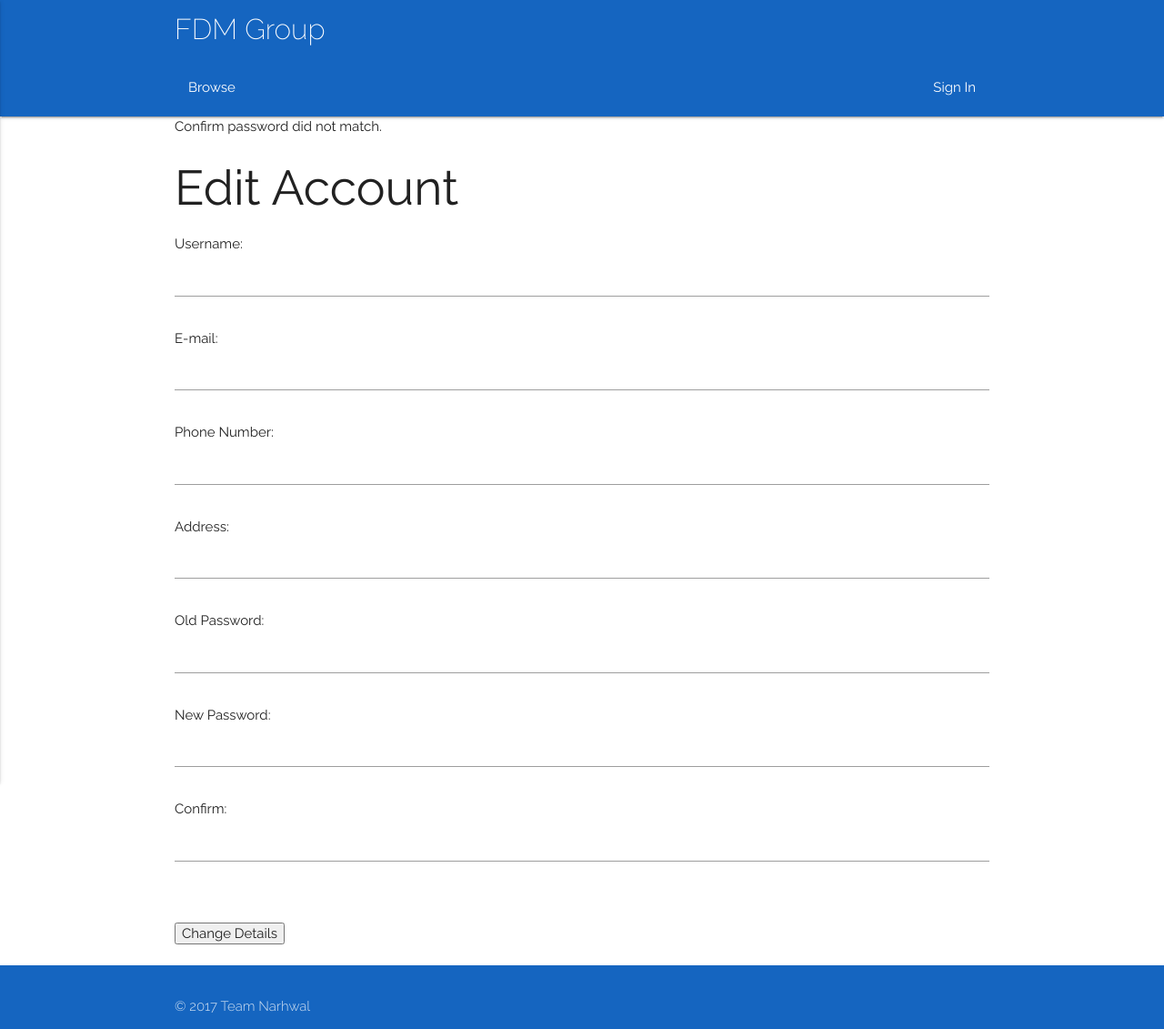
After one commit to DutchGH/ProjectNarwhal, a Flask app: page /edittrain in a window 1280 px wide. The commit adds this page. Shown: the whole page at 91% size. Run offline with Flask 2, Linux system fonts and the light colour scheme; some libraries are stand-ins or nearby versions.

Commit message:
Edit account details for trainers and delegates.

```diff
--- a/Server/app/forms.py
+++ b/Server/app/forms.py
@@ -16,11 +16,27 @@ class CreateTrainer(Form):
     password = PasswordField('password', validators = [EqualTo('confirm', message='Passwords must match')], filters = [lambda x: x or None])
     confirm = PasswordField('confirm', filters = [lambda x: x or None])
 
+class EditTrainer(Form):
+    email = StringField('email', [validators.DataRequired(), validators.Email()])
+    username = StringField('username', filters = [lambda x: x or None])
+    address = StringField('address', validators = [InputRequired()])
+    phone = IntegerField('phone', validators = [InputRequired()]);
+    oldPassword = PasswordField('oldPassword', validators = [InputRequired()], filters = [lambda x: x or None])
+    password = PasswordField('password', validators = [EqualTo('confirm', message='Passwords must match')], filters = [lambda x: x or None])
+    confirm = PasswordField('confirm', filters = [lambda x: x or None])
 
 class CreateDelegate(Form):
     name = StringField('name', validators = [InputRequired()])
     email = StringField('email', [validators.DataRequired(), validators.Email()])
     username = StringField('username', filters = [lambda x: x or None])
+    password = PasswordField('password', validators = [EqualTo('confirm', message='Passwords must match')], filters = [lambda x: x or None])
+    confirm = PasswordField('confirm', filters = [lambda x: x or None])
+
+
+class EditDelegate(Form):
+    email = StringField('email', [validators.DataRequired(), validators.Email()])
+    username = StringField('username', filters = [lambda x: x or None])
+    oldPassword = PasswordField('oldPassword', validators = [InputRequired()], filters = [lambda x: x or None])
     password = PasswordField('password', validators = [EqualTo('confirm', message='Passwords must match')], filters = [lambda x: x or None])
     confirm = PasswordField('confirm', filters = [lambda x: x or None])
 
--- /dev/null
+++ b/Server/app/templates/editTrain.html
@@ -0,0 +1,37 @@
+{% extends "base.html" %} {% block content %}
+<div class="container">
+    {% for message in get_flashed_messages() %}
+    <div>
+        {{ message }}
+    </div>
+    {% endfor %}
+    <h2>Edit Account</h2>
+    <form action="" method="post" name="createAccount">
+        {{ form.hidden_tag() }}
+        <p class="input-field">
+            Username: {{ form.username }}
+        </p>
+        <p>
+            E-mail: {{ form.email }}
+        </p>
+        <p>
+            Phone Number: {{ form.phone }}
+        </p>
+        <p>
+            Address: {{ form.address }}
+        </p>
+        <p>
+            Old Password: {{ form.oldPassword }}
+        </p>
+        <p>
+            New Password: {{ form.password }}
+        </p>
+        <p>
+            Confirm: {{ form.confirm }}
+        </p>
+        <br>
+        <p><input type="submit" value="Change Details"></p>
+    </form>
+    <br>
+</div>
+{% endblock %}
--- a/Server/app/templates/myAccount.html
+++ b/Server/app/templates/myAccount.html
@@ -11,6 +11,11 @@
             <p><b>Username:</b> {{current_user.username}}</p>
             <p><b>Name:</b> {{current_user.name}}</p>
             <p><b>Email: </b> {{current_user.email}}</p>
+            {% if current_user.type == 'Delegate' %}
+                <a href='/editdel'><p>Edit details</p></a>
+            {% elif current_user.type == 'Trainer' %}
+                <a href='/edittrain'><p>Edit details</p></a>
+            {% endif %}
         </div>
         <div class="col l6 s12">
             <h4>Currently Enrolled Modules</h4>
--- a/Server/app/views.py
+++ b/Server/app/views.py
@@ -72,11 +72,13 @@ def admin():
 @app.route('/myaccount')
 @login_required
 def myAccount():
-    if current_user.type != 'Delegate':
+    if current_user.type == 'Delegate':
+        delClassList = current_user.classList
+        return render_template('myAccount.html', title='Account Details', delClassList=delClassList)
+    elif current_user.type == 'Trainer':
+        return render_template('myAccount.html', title='Account Details')
+    else:
         abort(403)
-    else:
-        delClassList = current_user.classList
-        return render_template('myAccount.html', title='Timetable', delClassList=delClassList)
 
 
 @app.route('/timetable')
@@ -238,6 +240,50 @@ def addDelegate():
     return render_template('newDelegate.html', title='Create Account', form=form)
 
 
+@app.route('/editdel', methods=['GET', 'POST'])
+def editDelegate():
+    form = EditDelegate()
+    if form.validate_on_submit():
+        if form.username.data is not None:
+            username = form.username.data
+        else:
+            username = form.email.data
+        if form.password.data is not None:
+            password = form.password.data
+        else:
+            password = "pass"
+        if form.oldPassword.data == current_user.password:
+            edit( current_user, username = username, password=password, email = form.email.data)
+            return redirect('/myaccount')
+        else:
+            flash("Old password was incorrect.")
+    else:
+        flash("Confirm password did not match.")
+    return render_template('editDel.html', title='Edit Account', form=form)
+
+
+@app.route('/edittrain', methods=['GET', 'POST'])
+def editTrainer():
+    form = EditTrainer()
+    if form.validate_on_submit():
+        if form.username.data is not None:
+            username = form.username.data
+        else:
+            username = form.email.data
+        if form.password.data is not None:
+            password = form.password.data
+        else:
+            password = "pass"
+        if form.oldPassword.data == current_user.password:
+            edit( current_user, username = username, password=password, email = form.email.data, phone = form.phone.data, address = form.address.data)
+            return redirect('/myaccount')
+        else:
+            flash("Old password was incorrect.")
+    else:
+        flash("Confirm password did not match.")
+    return render_template('editTrain.html', title='Edit Account', form=form)
+
+
 @app.route('/addcourse', methods=['GET', 'POST'])
 @login_required
 def addCourse():
```
Also changed, not shown: Server/app/templates/editDel.html (added, +31 -0 lines), Server/app.db.
